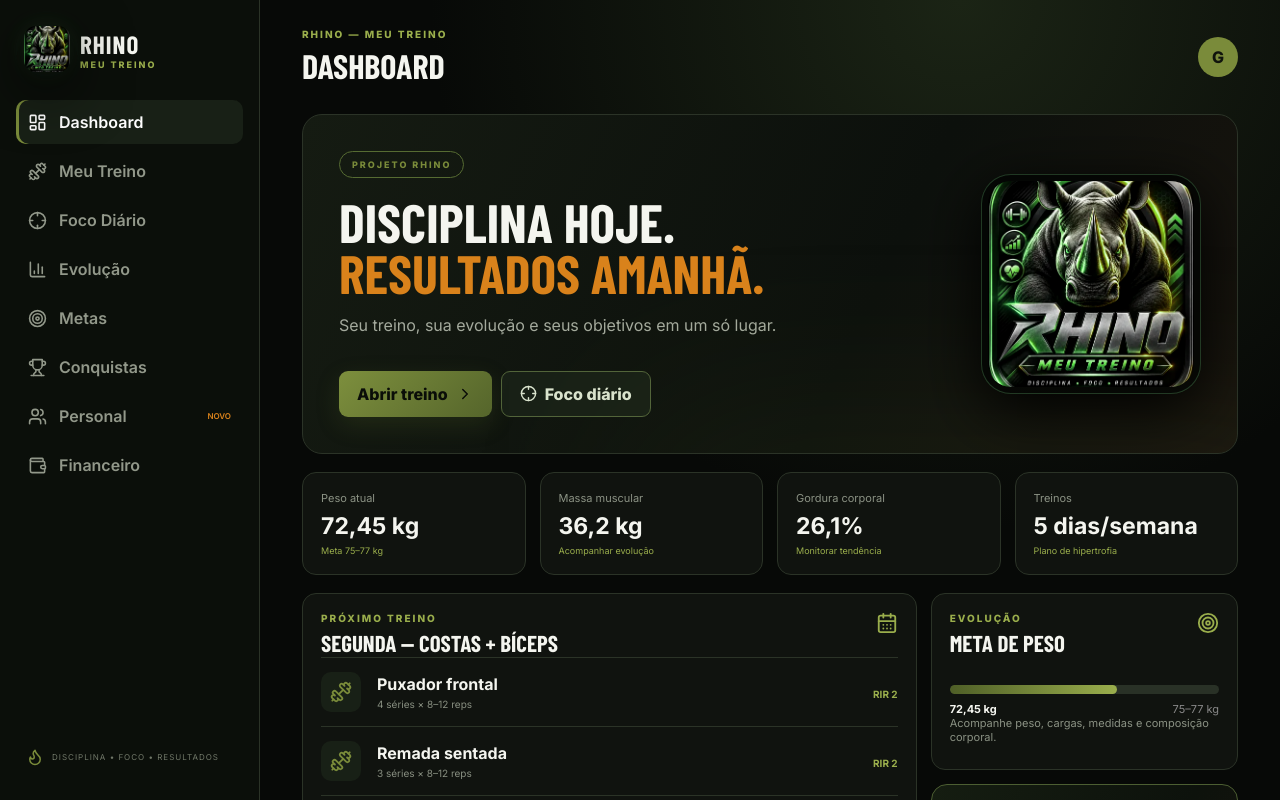
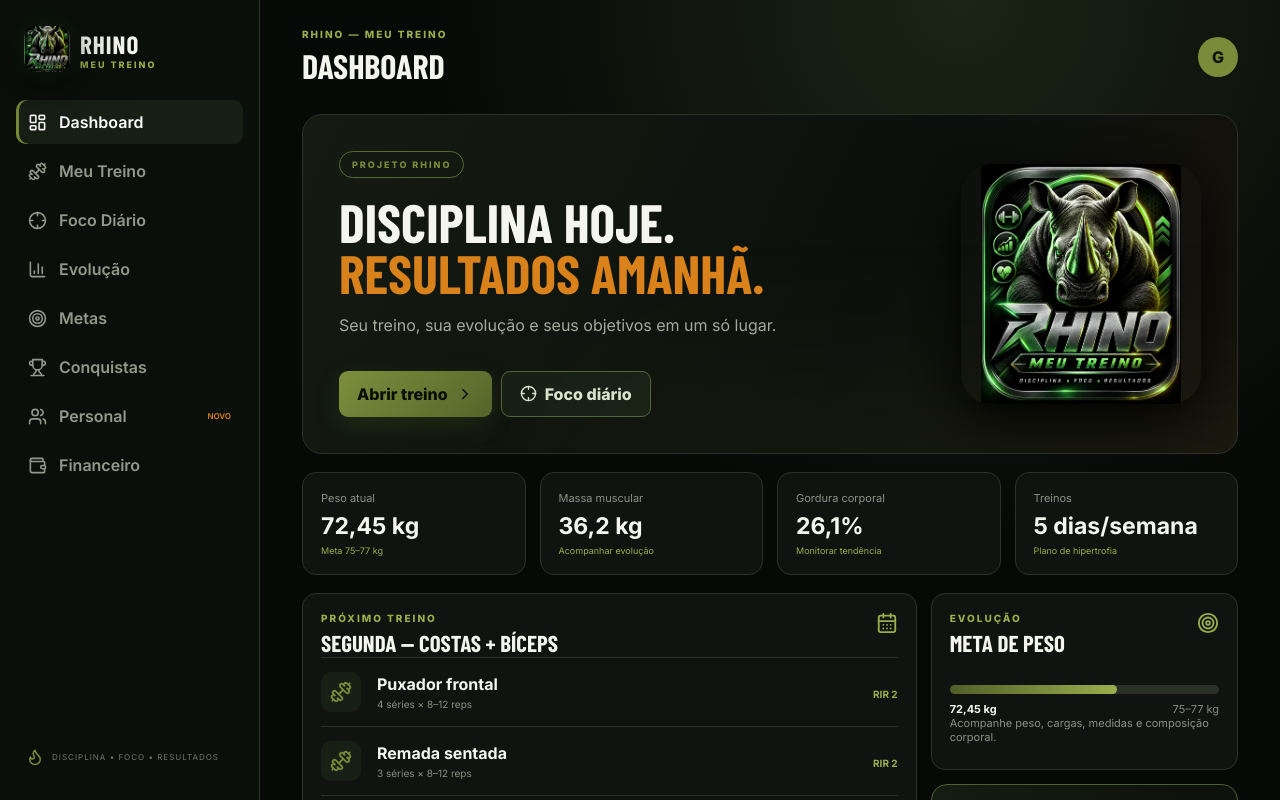
Before and after one commit to gilmar12sena-ctrl/RHINO-Meu-Treino, a React (Vite) app: page / in a window 1280 px wide. Shown: the top 800 px of the page. Built offline with nearby package versions, Linux system fonts and the light colour scheme; a web font is replaced by a local one.

Commit message:
Corrige corte e centraliza a logo RHINO no quadro

```diff
--- a/public/rhino-logo-frame.css
+++ b/public/rhino-logo-frame.css
@@ -1,35 +1,33 @@
-/* RHINO — ajuste fino da logo no quadro principal
-   Mantém a arte escolhida inteira, sem corte e com enquadramento premium. */
+/* RHINO — enquadramento definitivo da logo no dashboard */
 .hero-logo{
-  width:260px;
-  height:230px;
-  object-fit:contain;
-  object-position:center;
-  border-radius:22px;
-  padding:6px;
-  background:rgba(5,8,5,.72);
-  border:1px solid rgba(127,155,69,.32);
-  box-shadow:0 18px 55px rgba(0,0,0,.55), 0 0 28px rgba(127,155,69,.08);
-  flex:0 0 auto;
+  width:240px !important;
+  height:240px !important;
+  object-fit:contain !important;
+  object-position:center center !important;
+  display:block;
+  border-radius:24px;
+  padding:0 !important;
+  background:transparent !important;
+  border:0 !important;
+  box-shadow:0 18px 55px rgba(0,0,0,.55),0 0 28px rgba(127,155,69,.10);
+  flex:0 0 240px;
 }
-@media (max-width:900px){
+@media(max-width:900px){
   .hero-logo{
-    width:190px;
-    height:190px;
-    padding:5px;
+    width:190px !important;
+    height:190px !important;
+    flex-basis:190px;
   }
 }
-@media (max-width:560px){
+@media(max-width:560px){
   .hero{
     flex-direction:column;
     align-items:stretch;
   }
   .hero-logo{
-    display:block;
-    width:min(100%,230px);
-    height:175px;
+    width:min(100%,230px) !important;
+    height:230px !important;
+    flex-basis:230px;
     margin:14px auto 0;
-    padding:4px;
-    border-radius:18px;
   }
 }
```
